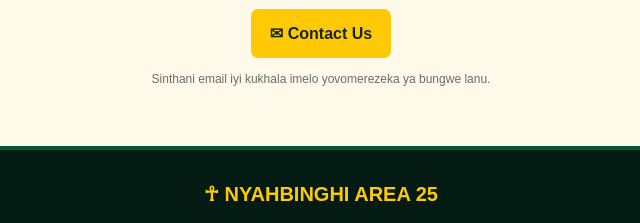
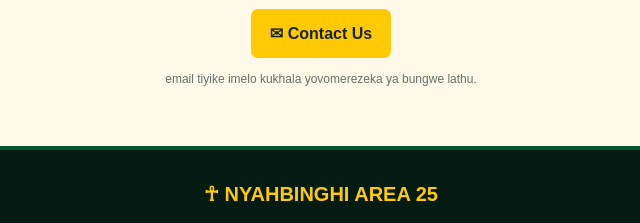
Before and after one commit to osmanmsukwa32-ai/Nyahbinghi-area-25-, a plain HTML site: page index.html in a window 1280 px wide. Shown: the part 1627-1850 px from the top of the page, 319-959 px from the left. Drawn offline with Linux system fonts and the light colour scheme.

Commit message:
Update email message for clarity

```diff
--- a/index.html
+++ b/index.html
@@ -159,7 +159,7 @@
         ✉ Contact Us
       </a>
       <p class="small-note">
-        Sinthani email iyi kukhala imelo yovomerezeka ya bungwe lanu.
+         email tiyike imelo kukhala yovomerezeka ya bungwe lathu.
       </p>
     </section>
   </main>
```
